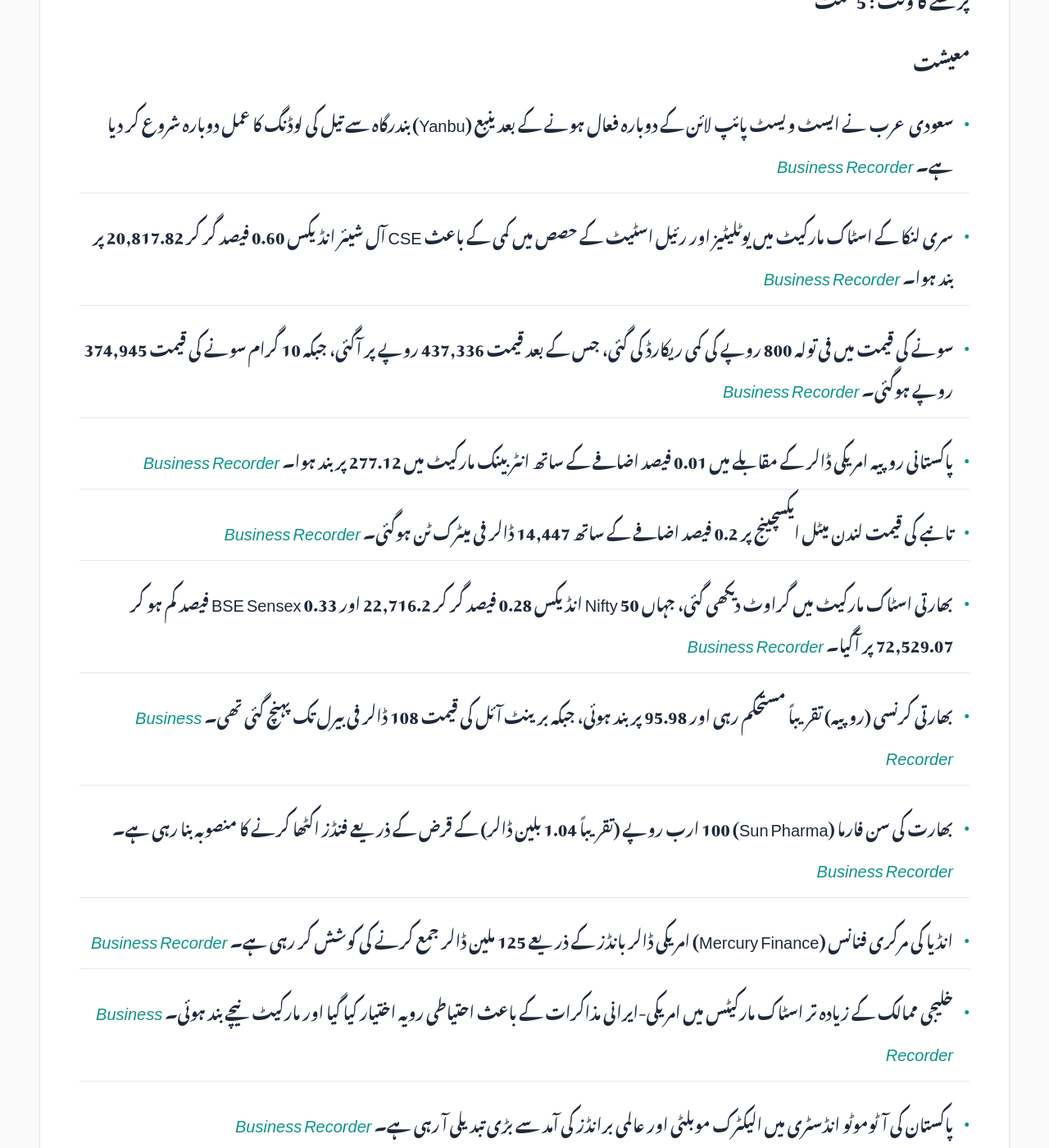
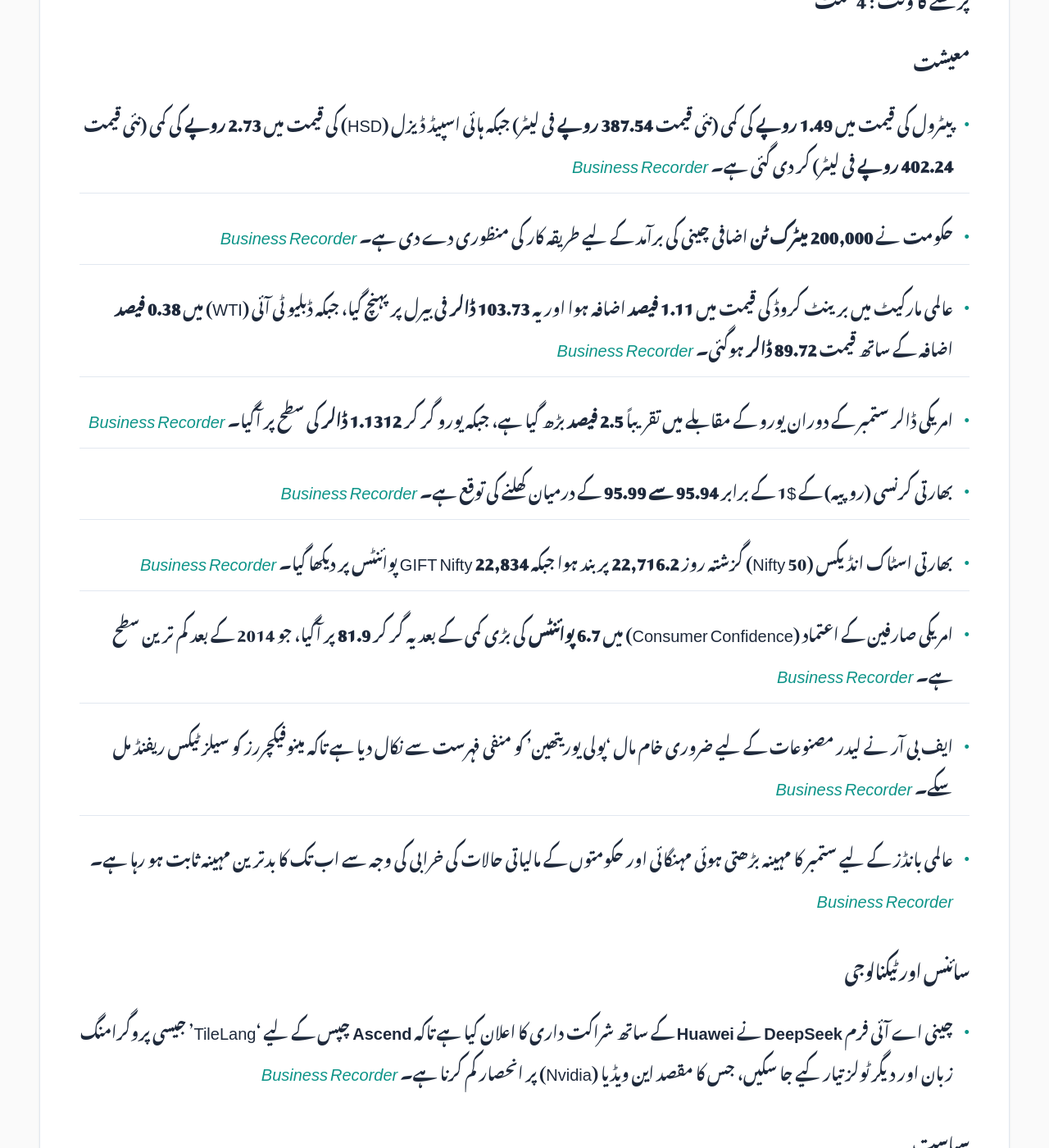
Before and after one commit to zsubzwary/news, a Jekyll site: the page built from ur/index.md, in a window 1280 px wide and 1400 px high, scrolled down 491 px. Shown: the whole window at 82% size. Built offline with Jekyll 4.4.1, drawn with Linux system fonts in a browser that asks for light colours; some web fonts are replaced; comment, search, counter and statistics services are not loaded; some of the changed text lies outside the part shown.

Commit message:
DateTime; 2026-09-30T04:09:49.196Z

```diff
--- a/ur/index.md
+++ b/ur/index.md
@@ -7,49 +7,35 @@ rtl: true
 
 پاکستان کی تازہ خبروں کا خلاصہ
 
- &lrm; 29-Sep-2026 21:09PKT
+ &lrm; 30-Sep-2026 09:09PKT
 
-پڑھنے کا وقت : 5 منٹ
+پڑھنے کا وقت : 4 منٹ
 
 ### معیشت
-- سعودی عرب نے ایسٹ ویسٹ پائپ لائن کے دوبارہ فعال ہونے کے بعد ینبع (Yanbu) بندرگاہ سے تیل کی لوڈنگ کا عمل دوبارہ شروع کر دیا ہے۔ *[Business Recorder](https://www.brecorder.com/news/40441815/saudi-arabia-resumes-yanbu-oil-loading-after-pipeline-restart)*
-- سری لنکا کے اسٹاک مارکیٹ میں یوٹلیٹیز اور رئیل اسٹیٹ کے حصص میں کمی کے باعث CSE آل شیئر انڈیکس 0.60 فیصد گر کر 20,817.82 پر بند ہوا۔ *[Business Recorder](https://www.brecorder.com/news/40441809/sri-lankan-shares-fall-as-real-estate-utilities-stocks-weigh)*
-- سونے کی قیمت میں فی تولہ 800 روپے کی کمی ریکارڈ کی گئی، جس کے بعد قیمت 437,336 روپے پر آگئی، جبکہ 10 گرام سونے کی قیمت 374,945 روپے ہوگئی۔ *[Business Recorder](https://www.brecorder.com/news/40441793/gold-price-per-tola-drops-rs800-in-pakistan)*
-- پاکستانی روپیہ امریکی ڈالر کے مقابلے میں 0.01 فیصد اضافے کے ساتھ انٹر بینک مارکیٹ میں 277.12 پر بند ہوا۔ *[Business Recorder](https://www.brecorder.com/news/40441794/pakistan-rupee-records-gain-against-us-dollar)*
-- تانبے کی قیمت لندن میٹل ایکسچینج پر 0.2 فیصد اضافے کے ساتھ 14,447 ڈالر فی میٹرک ٹن ہوگئی۔ *[Business Recorder](https://www.brecorder.com/news/40441805/copper-steadies-as-mine-strike-threat-offsets-dollar-oil-strength)*
-- بھارتی اسٹاک مارکیٹ میں گراوٹ دیکھی گئی، جہاں Nifty 50 انڈیکس 0.28 فیصد گر کر 22,716.2 اور BSE Sensex 0.33 فیصد کم ہو کر 72,529.07 پر آگیا۔ *[Business Recorder](https://www.brecorder.com/news/40441797/indian-shares-extend-losing-run-on-elevated-oil-bond-yields)*
-- بھارتی کرنسی (روپیہ) تقریباً مستحکم رہی اور 95.98 پر بند ہوئی، جبکہ برینٹ آئل کی قیمت 108 ڈالر فی بیرل تک پہنچ گئی تھی۔ *[Business Recorder](https://www.brecorder.com/news/40441798/indian-rupee-ends-nearly-flat-as-traders-remain-glued-to-oil-moves-rbi-caps-fall)*
-- بھارت کی سن فارما (Sun Pharma) 100 ارب روپے (تقریباً 1.04 بلین ڈالر) کے قرض کے ذریعے فنڈز اکٹھا کرنے کا منصوبہ بنا رہی ہے۔ *[Business Recorder](https://www.brecorder.com/news/40441799/indias-sun-pharma-plans-1-billion-local-debt-sale-for-loan-takeout-sources-say)*
-- انڈیا کی مرکری فنانس (Mercury Finance) امریکی ڈالر بانڈز کے ذریعے 125 ملین ڈالر جمع کرنے کی کوشش کر رہی ہے۔ *[Business Recorder](https://www.brecorder.com/news/40441802/indias-sp-group-arm-taps-dollar-debt-to-meet-another-units-dues)*
-- خلیجی ممالک کے زیادہ تر اسٹاک مارکیٹس میں امریکی-ایرانی مذاکرات کے باعث احتیاطی رویہ اختیار کیا گیا اور مارکیٹ نیچے بند ہوئی۔ *[Business Recorder](https://www.brecorder.com/news/40441804/most-gulf-equities-end-lower-amid-cautious-response-to-renewed-us-iran-talks)*
-- پاکستان کی آٹوموٹو انڈسٹری میں الیکٹرک موبلٹی اور عالمی برانڈز کی آمد سے بڑی تبدیلی آ رہی ہے۔ *[Business Recorder](https://www.brecorder.com/news/40441808/the-pioneer-behind-pakistans-new-era-of-automotive-experiences)*
+- پیٹرول کی قیمت میں **1.49 روپے** کی کمی (نئی قیمت **387.54 روپے** فی لیٹر) جبکہ ہائی اسپیڈ ڈیزل (HSD) کی قیمت میں **2.73 روپے** کی کمی (نئی قیمت **402.24 روپے** فی لیٹر) کر دی گئی ہے۔ *[Business Recorder](https://www.brecorder.com/news/40441904/petrol-price-cut-by-rs149-hsds-by-rs273)*
+- حکومت نے **200,000 میٹرک ٹن** اضافی چینی کی برآمد کے لیے طریقہ کار کی منظوری دے دی ہے۔ *[Business Recorder](https://www.brecorder.com/news/40441918/modalities-for-export-of-20000-mt-surplus-sugar-approved)*
+- عالمی مارکیٹ میں برینٹ کروڈ کی قیمت میں **1.11 فیصد** اضافہ ہوا اور یہ **103.73 ڈالر** فی بیرل پر پہنچ گیا، جبکہ ڈبلیو ٹی آئی (WTI) میں **0.38 فیصد** اضافہ کے ساتھ قیمت **89.72 ڈالر** ہوگئی۔ *[Business Recorder](https://www.brecorder.com/news/40441938/oil-climbs-after-trump-denies-he-is-willing-to-ease-sanctions-on-iran)*
+- امریکی ڈالر ستمبر کے دوران یورو کے مقابلے میں تقریباً **2.5 فیصد** بڑھ گیا ہے، جبکہ یورو گر کر **1.1312 ڈالر** کی سطح پر آگیا۔ *[Business Recorder](https://www.brecorder.com/news/40441939/dollar-set-for-september-rise-mainly-at-euros-expense)*
+- بھارتی کرنسی (روپیہ) کے $1 کے برابر **95.94 سے 95.99** کے درمیان کھلنے کی توقع ہے۔ *[Business Recorder](https://www.brecorder.com/news/40441942/lower-fed-hike-odds-oil-dip-lend-rbi-hand-in-supporting-indian-rupee)*
+- بھارتی اسٹاک انڈیکس (Nifty 50) گزشتہ روز **22,716.2** پر بند ہوا جبکہ GIFT Nifty **22,834** پوائنٹس پر دیکھا گیا۔ *[Business Recorder](https://www.brecorder.com/news/40441940/indian-shares-likely-to-rise-as-oil-comes-off-bse-joins-nifty)*
+- امریکی صارفین کے اعتماد (Consumer Confidence) میں **6.7 پوائنٹس** کی بڑی کمی کے بعد یہ گر کر **81.9** پر آگیا، جو 2014 کے بعد کم ترین سطح ہے۔ *[Business Recorder](https://www.brecorder.com/news/40441912/us-consumer-confidence-sinks-to-lowest-level-since-2014)*
+- ایف بی آر نے لیدر مصنوعات کے لیے ضروری خام مال 'پولی یوریتھین' کو منفی فہرست سے نکال دیا ہے تاکہ مینوفیکچررز کو سیلز ٹیکس ریفنڈ مل سکے۔ *[Business Recorder](https://www.brecorder.com/news/40441910/leather-manufacturers-fbr-trims-negative-list-to-allow-st-refund)*
+- عالمی بانڈز کے لیے ستمبر کا مہینہ بڑھتی ہوئی مہنگائی اور حکومتوں کے مالیاتی حالات کی خرابی کی وجہ سے اب تک کا بدترین مہینہ ثابت ہو رہا ہے۔ *[Business Recorder](https://www.brecorder.com/news/40441941/bonds-set-for-bruising-september-stocks-fare-better)*
 
 ### سائنس اور ٹیکنالوجی
-- سیمسنگ (Samsung) اپنے آنے والے Galaxy S27 ماڈل میں سافٹ ویئر کے استحکام (software stability) کو ترجیح دے رہا ہے۔ *[ARY](https://arynews.tv/ice-universe-leak-reveals-samsung-is-prioritizing-software-stability-for-galaxy-s27)*
-- امریکہ میں اسپاٹی فائی (Spotify) اور اینتھروپک کے کلود (Claude) استعمال کرنے والے ہزاروں صارفین کو سروس میں دشواری کا سامنا کرنا پڑا۔ *[ARY](https://arynews.tv/spotify-down-for-thousands-of-users-in-us-downdetector-shows)*
-- اینتھروپک (Anthropic) نے اپنی آئی پی او (IPO) فائلنگ میں خبردار کیا ہے کہ مصنوعی ذہانت انسانیت کے لیے وجودی خطرات پیدا کر سکتی ہے۔ *[ARY](https://arynews.tv/anthropic-warns-ai-may-pose-existential-risks-to-humanity-in-ipo-filing)*
+- چینی اے آئی فرم **DeepSeek** نے **Huawei** کے ساتھ شراکت داری کا اعلان کیا ہے تاکہ **Ascend** چپس کے لیے 'TileLang' جیسی پروگرامنگ زبان اور دیگر ٹولز تیار کیے جا سکیں، جس کا مقصد این ویڈیا (Nvidia) پر انحصار کم کرنا ہے۔ *[Business Recorder](https://www.brecorder.com/news/40441944/deepseek-partners-with-huawei-to-develop-chip-programming-tools-reducing-reliance-on-nvidia)*
 
 ### سیاست
-- وزیراعظم شہباز شریف نے لندن میں بارکلیز، جے پی مورگن، سٹی، بلیک راک اور روتھ چائلڈ اینڈ کو کے سربراہان کے ساتھ ملاقاتیں کیں تاکہ پاکستان میں سرمایہ کاری بڑھائی جا سکے۔ *[Business Recorder](https://www.brecorder.com/news/40441811/pm-shehbaz-seeks-greater-investment-in-pakistan-from-global-financial-giants)*
+- پاکستان نے اقوام متحدہ میں بھارت کے خلاف یہ الزام لگایا ہے کہ وہ دہشت گردی کو اپنی خارجہ پالیسی کے ایک ہتھیار کے طور پر استعمال کر رہا ہے۔ *[Business Recorder](https://www.brecorder.com/news/40441851/terrorism-with-plausible-deniability)*
+
+### بین الاقوامی
+- روس کے فضائی حملوں میں یوکرین کے دارالحکومت کیو اور گردونواح میں ایک بچہ سمیت **ایک شخص ہلاک** اور **پانچ افراد زخمی** ہو گئے۔ *[Business Recorder](https://www.brecorder.com/news/40441943/russian-air-strikes-kill-one-injure-five-in-and-around-kyiv-officials-say)*
+- ایران نے مشرق وسطیٰ میں بنیادی ڈھانچے پر حملوں کی دھمکی دے دی ہے، جبکہ امریکہ نے ایران پر پابندیاں ختم کرنے کی تجاویز کو مسترد کر دیا ہے۔ *[Business Recorder](https://www.brecorder.com/news/40441909/iran-threatens-new-strikes)*
+- امریکی محکمہ خزانہ نے ایران کے لیے ہتھیار اور ان کے اجزاء کی فراہمی میں مدد کرنے کے الزام میں **10 افراد اور اداروں** پر پابندیاں لگا دی ہیں، جن میں پاکستان سے وابستہ کچھ نام بھی شامل ہیں۔ *[Business Recorder](https://www.brecorder.com/news/40441907/us-sanctions-10-over-procuring-weapons-for-iran)*
+- سعودی ولی عہد محمد بن سلمان نے ریاض میں متحدہ عرب امارات کے نائب صدر سے ملاقات کی تاکہ علاقائی صورتحال پر تبادلہ خیال کیا جا سکے۔ *[Business Recorder](https://www.brecorder.com/news/40441908/mbs-uae-vice-president-meet-in-riyadh)*
 
 ### قومی
-- سندھ حکومت نے SSU کے نئے ہیڈ کوارٹر اور سیکیورٹی اکیڈمی کی تعمیر کے لیے 9.5 ارب روپے کے منصوبے کی منظوری دے دی ہے۔ *[ARY](https://arynews.tv/sindh-approves-rs-9-5-billion-plan-for-new-ssu-headquarters-and-security-academy)*
-- صومالیہ میں ہائی جیک شدہ جہاز 'Honour 25' پر حملے کے دوران پاکستانی عملے کے ارکان شہید ہو گئے۔ *[ARY](https://arynews.tv/hijacked-honour-25-vessel-attacked-in-somalia-pakistani-crew-members-killed)*
-- لاہور میں ہونے والے زیادتی کے کیس میں ازری خاتون ڈیانا نے اپنا بیان ریکارڈ کروا دیا ہے۔ *[ARY](https://arynews.tv/azeri-woman-diana-records-statement-in-lahore-assault-case)*
-- او جی ڈی سی ایل (OGDCL) نے لیتھیم کی تلاش کے لیے پاکستان انسٹیٹیوٹ آف نیوکلیئر سائنس اینڈ ٹیکنالوجی (PINSTECH) کے ساتھ معاہدہ کیا ہے۔ *[Business Recorder](https://www.brecorder.com/news/40441800/ogdcl-inks-deal-with-pinstech-for-lithium-exploration)*
-
-### بین الاقوامی
-- ترکی نے غیر ادا شدہ قرضوں کے باعث ایران کی کیسپین ایئر لائنز کا طیارہ ضبط کر لیا ہے۔ *[ARY](https://arynews.tv/turkey-seizes-jet-from-irans-caspian-airlines-over-unpaid-debt-reports)*
-- روس نے اپنے 2027 کے فوجی اخراجات میں 27 فیصد اضافے کا اعلان کیا ہے۔ *[ARY](https://arynews.tv/russia-raises-2027-military-spending-by-27-budget-documents-show)*
-- عراقی ایئر ویز نے خصوصی استثنا ملنے کے بعد اکتوبر میں ایران کے لیے اپنی پروازیں دوبارہ شروع کرنے کی تیاری مکمل کر لی ہے۔ *[Business Recorder](https://www.brecorder.com/news/40441810/iraqi-airways-to-resume-iran-flights-in-october-after-securing-special-exemption)*
-- بنگلہ دیش نے اپنے قومی ایئر لائن 'بمن' کے بیڑے کو بڑھانے کے لیے ایئر بس (Airbus) سے 10 طیارے خریدنے کا ارادہ ظاہر کیا ہے۔ *[Business Recorder](https://www.brecorder.com/news/40441807/bangladesh-eyes-airbus-deal-for-10-aircraft-after-boeing-order)*
-- بھارت کی عدالت نے ریڈ بل (Red Bull) کو اپنے کین پر "انرجی ڈرنک" کا لیبل استعمال کرنے کی اجازت دے دی ہے۔ *[Business Recorder](https://www.brecorder.com/news/40441803/red-bull-wins-india-court-reprieve-to-use-energy-drink-label)*
-- امریکی افواج دو دہائیوں کے بعد عراق سے اپنے آخری اڈوں سے نکل رہی ہیں۔ *[Business Recorder](https://www.brecorder.com/news/40441795/us-forces-exit-iraq-after-two-decades-leaving-opening-for-iran-say-experts)*
-
-### کھیل
-- 2026 کے ڈبلیو این بی اے (WNBA) پلے آفز کے حوالے سے چیمپئن شپ کی پیشگوئیوں اور امکانات جاری کر دیے گئے ہیں۔ *[ARY](https://arynews.tv/2026-wnba-playoff-predictions-championship-odds-and-title-favorites-breakdown)*
-- پاکستان نے ایشین گیمز کے بیٹل رائل ای اسپورٹس مقابلے میں کانسی کا تمغہ جیت لیا ہے، جس سے ملک کا مجموعی تمغہ کل 5 ہو گیا ہے۔ *[Business Recorder](https://www.brecorder.com/news/40441801-pakistan-clinch-esports-bronze-at-asian-games)*
-- ناگویا کے منتظمین نے پاکستان اور جنوبی کوریا کی ٹیموں کے ساتھ سفر اور مقام کی غلطی پر معذرت کر لی ہے۔ *[Business Recorder](https://www.brecorder.com/news/40441796-nagoya-organisers-regret-pakistan-and-south-korea-travel-mix-ups)*
-
-### دیگر
-- کیسیو (Casio) نے اپنی سب سے سستی اسکوائر ڈیجیٹل گھڑی کے ساتھ اسٹیل بریسلٹ بھی متعارف کروا دیا ہے۔ *[ARY](https://arynews.tv/casio-adds-a-steel-bracelet-to-its-most-affordable-square-digital-watch)*
+- لاہور ہائی کورٹ نے ایف بی آر کو سرکاری ادارے **PASSCO** سے مزید ٹیکس وصولی کرنے سے روک دیا ہے اور کمپنی کو اپنے بینک اکاؤنٹس چلانے کی اجازت دے دی ہے۔ *[Business Recorder](https://www.brecorder.com/news/40441911/lhc-restrains-fbr-from-making-further-tax-recovery-from-passco)*
+- خیبر پختونخوا کے وزیر اعلیٰ نے پشاور بی آر ٹی (BRT) کے بیڑے میں خواتین کے لیے مخصوص **'پنک بس سروس'** کا باقاعدہ آغاز کر دیا۔ *[Business Recorder](https://www.brecorder.com/news/40441846/afridi-opens-pink-bus-service-under-brt)*
+- رپورٹوں کے مطابق پاکستان میں ربی کے موسم کے دوران **25 فیصد** پانی کی کمی کا خدشہ ہے، جو ملک کی غذائی تحفظ کے لیے بڑا چیلنج بن سکتا ہے۔ *[Business Recorder](https://www.brecorder.com/news/40441852/water-shortage)*
+- اسلام آباد ہائی کورٹ نے جعلی بینک اکاؤنٹس کیس میں نیب کی اس درخواست پر نوٹس جاری کر دیے ہیں جس میں اکاؤنٹیسی کورٹ کے حکم کو چیلنج کیا گیا ہے۔ *[Business Recorder](https://www.brecorder.com/news/40441855/fake-bank-accounts-case-ihc-issues-notices-on-nabs-plea-challenging-acs-order)*
```
